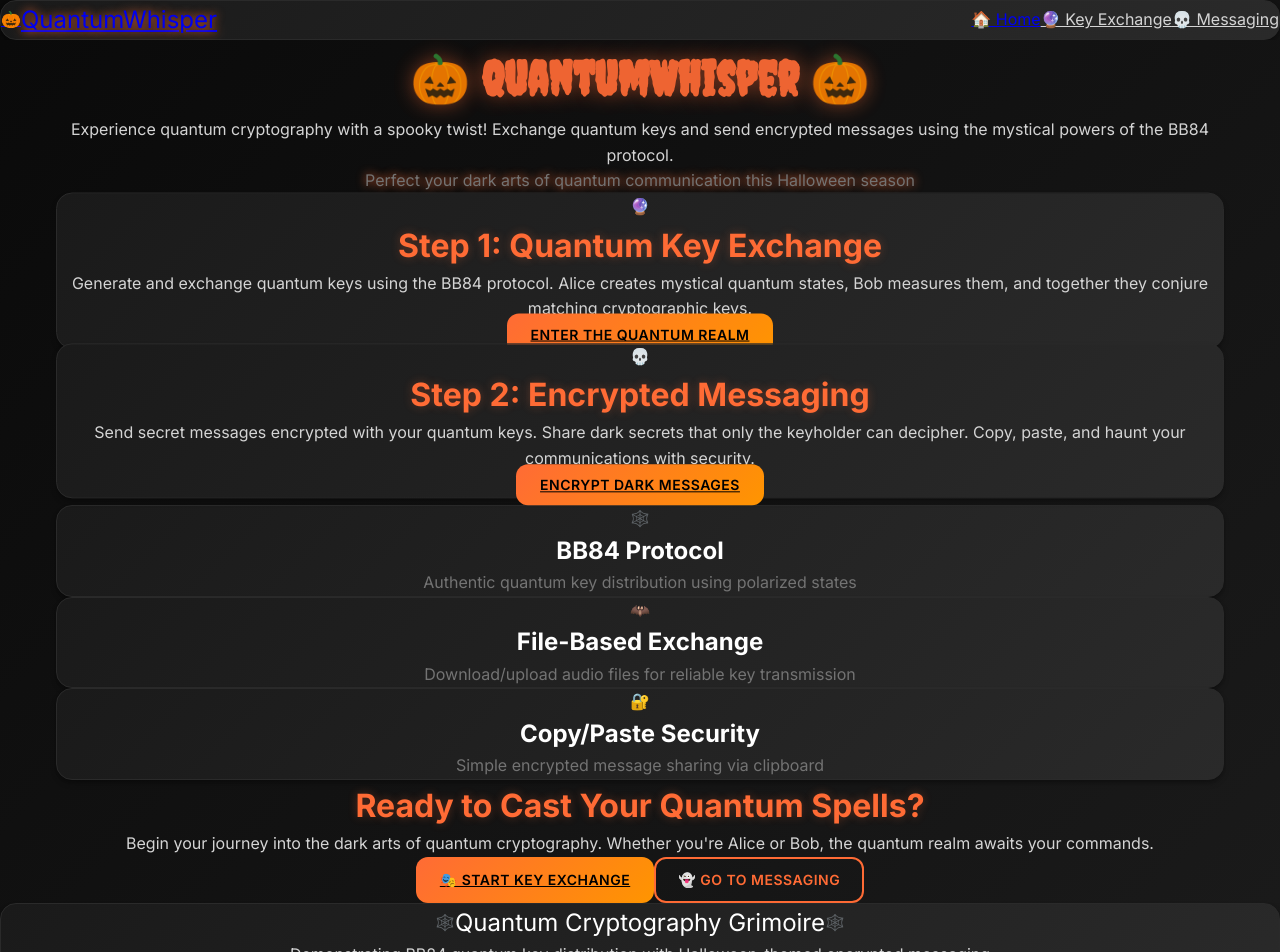
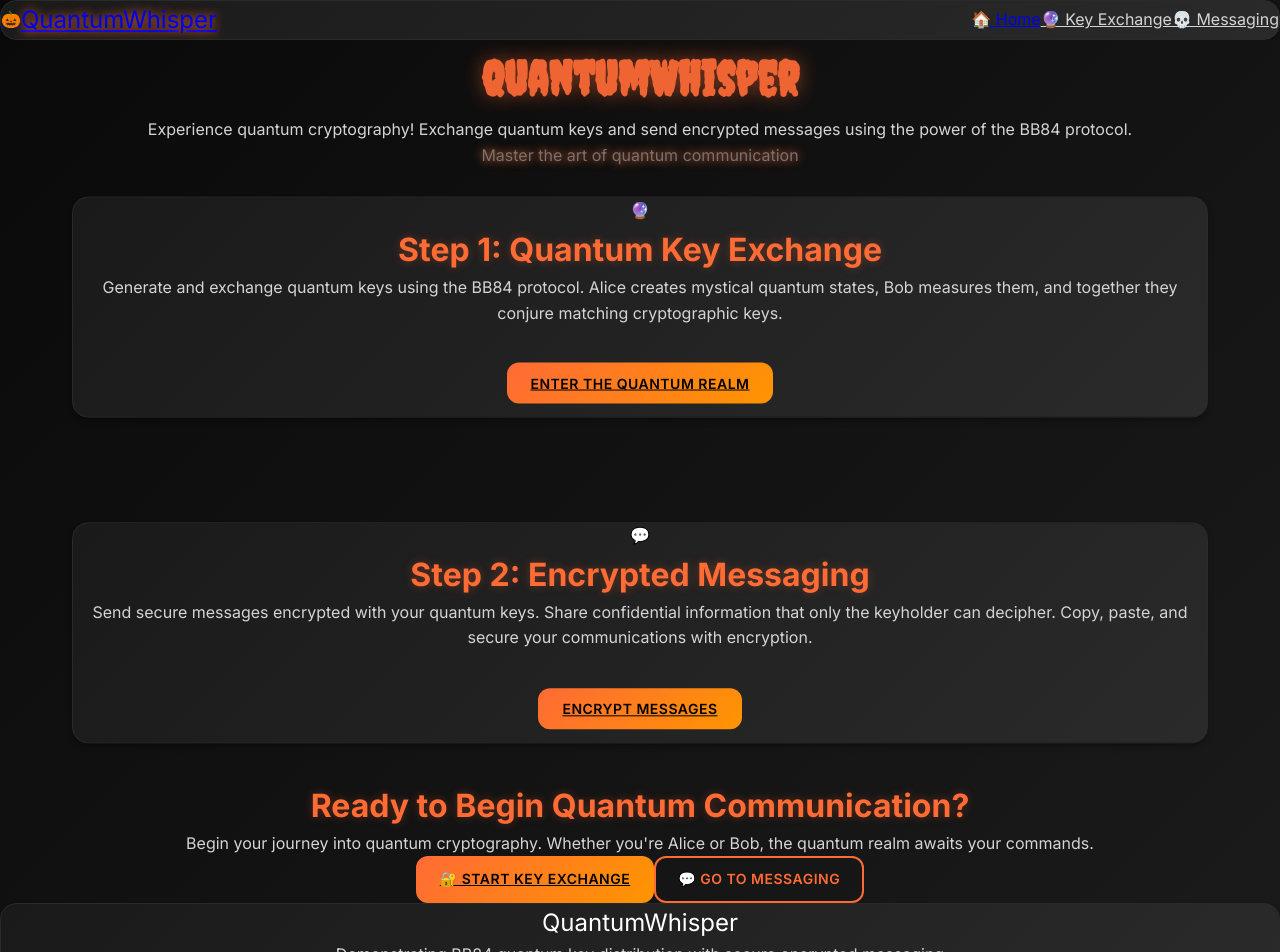
Before and after one commit to prajithravisankar/cqhack25-quantumwhisper, a React (Vite) app in the folder quantumwhisper/: page / in a window 1280 px wide. Shown: the top 952 px of the page. Built offline with nearby package versions, Linux system fonts and the light colour scheme.

Commit message:
working on frontend ui/ux

```diff
--- a/quantumwhisper/src/components/Layout/Footer.jsx
+++ b/quantumwhisper/src/components/Layout/Footer.jsx
@@ -2,35 +2,25 @@ import React from 'react';
 
 const Footer = () => {
   return (
-    <footer className="quantum-card mx-4 mb-4 p-6 text-center">
+    <footer className="quantum-card mx-6 mb-6 p-8 text-center">
       <div className="max-w-4xl mx-auto">
-        <div className="flex items-center justify-center gap-2 mb-4">
-          <span className="text-2xl">🕸️</span>
-          <span className="quantum-heading-md">Quantum Cryptography Grimoire</span>
-          <span className="text-2xl">🕸️</span>
+        <div className="flex items-center justify-center gap-3 mb-6">
+          <span className="quantum-heading-md">QuantumWhisper</span>
         </div>
 
-        <p className="quantum-text text-sm mb-4">
-          Demonstrating BB84 quantum key distribution with Halloween-themed encrypted messaging
+        <p className="quantum-text text-sm mb-8 leading-relaxed">
+          Demonstrating BB84 quantum key distribution with secure encrypted messaging
         </p>
 
-        <div className="flex items-center justify-center gap-6 text-xs quantum-text-muted">
-          <div className="flex items-center gap-1">
+        <div className="flex items-center justify-center gap-8 text-xs quantum-text-muted">
+          <div className="flex items-center gap-2">
             <span>🔬</span>
             <span>Quantum Physics</span>
           </div>
-          <div className="flex items-center gap-1">
+          <div className="flex items-center gap-2">
             <span>🔐</span>
             <span>Cryptography</span>
           </div>
-          <div className="flex items-center gap-1">
-            <span>🎃</span>
-            <span>Halloween 2025</span>
-          </div>
-        </div>
-
-        <div className="mt-4 pt-4 border-t border-gray-700 quantum-text-muted text-xs">
-          "Any sufficiently advanced cryptography is indistinguishable from magic" 🧙‍♂️
         </div>
       </div>
     </footer>
--- a/quantumwhisper/src/index.css
+++ b/quantumwhisper/src/index.css
@@ -464,7 +464,13 @@ body {
 .modern-container {
   max-width: 1200px;
   margin: 0 auto;
-  padding: 0 1rem;
+  padding: 0 2rem;
+}
+
+@media (max-width: 768px) {
+  .modern-container {
+    padding: 0 1.5rem;
+  }
 }
 
 .modern-section {
--- a/quantumwhisper/src/pages/HomePage.jsx
+++ b/quantumwhisper/src/pages/HomePage.jsx
@@ -4,90 +4,67 @@ import { Link } from 'react-router-dom';
 const HomePage = () => {
   return (
     <div className="quantum-bg min-h-screen">
-      <div className="modern-container py-12">
+      <div className="modern-container py-16">
         {/* Hero Section */}
-        <div className="text-center mb-16">
-          <h1 className="quantum-heading-xl mb-6 quantum-flicker">
-            🎃 QuantumWhisper 🎃
+        <div className="text-center mb-24">
+          <h1 className="quantum-heading-xl mb-8 quantum-flicker">
+            QuantumWhisper
           </h1>
-          <p className="text-xl quantum-text mb-8 max-w-3xl mx-auto">
-            Experience quantum cryptography with a spooky twist! Exchange quantum keys
-            and send encrypted messages using the mystical powers of the BB84 protocol.
+          <p className="text-xl quantum-text mb-12 max-w-3xl mx-auto leading-relaxed">
+            Experience quantum cryptography! Exchange quantum keys
+            and send encrypted messages using the power of the BB84 protocol.
           </p>
           <div className="quantum-glow text-lg quantum-text-muted">
-            Perfect your dark arts of quantum communication this Halloween season
+            Master the art of quantum communication
           </div>
         </div>
 
         {/* Feature Cards */}
-        <div className="grid md:grid-cols-2 gap-8 mb-16">
-          <div className="quantum-card p-8 text-center quantum-float">
-            <div className="text-6xl mb-4">🔮</div>
-            <h2 className="quantum-heading-lg mb-4">Step 1: Quantum Key Exchange</h2>
-            <p className="quantum-text mb-6">
+        <div className="grid md:grid-cols-2 mb-24" style={{gap: '50px'}}>
+          <div className="quantum-card p-12 text-center quantum-float" style={{marginTop: '30px', marginBottom: '30px'}}>
+            <div className="text-6xl mb-8">🔮</div>
+            <h2 className="quantum-heading-lg mb-6">Step 1: Quantum Key Exchange</h2>
+            <p className="quantum-text mb-8 leading-relaxed">
               Generate and exchange quantum keys using the BB84 protocol.
               Alice creates mystical quantum states, Bob measures them,
               and together they conjure matching cryptographic keys.
             </p>
+            <div style={{marginTop: '45px', marginBottom: '20px'}}>
               <Link to="/key-exchange" className="quantum-button">
                 Enter the Quantum Realm
               </Link>
             </div>
+          </div>
 
-          <div className="quantum-card p-8 text-center quantum-float" style={{animationDelay: '0.5s'}}>
-            <div className="text-6xl mb-4">💀</div>
-            <h2 className="quantum-heading-lg mb-4">Step 2: Encrypted Messaging</h2>
-            <p className="quantum-text mb-6">
-              Send secret messages encrypted with your quantum keys.
-              Share dark secrets that only the keyholder can decipher.
-              Copy, paste, and haunt your communications with security.
+          <div className="quantum-card p-12 text-center quantum-float" style={{animationDelay: '0.5s', marginTop: '30px', marginBottom: '30px'}}>
+            <div className="text-6xl mb-8">💬</div>
+            <h2 className="quantum-heading-lg mb-6">Step 2: Encrypted Messaging</h2>
+            <p className="quantum-text mb-8 leading-relaxed">
+              Send secure messages encrypted with your quantum keys.
+              Share confidential information that only the keyholder can decipher.
+              Copy, paste, and secure your communications with encryption.
             </p>
+            <div style={{marginTop: '45px', marginBottom: '20px'}}>
               <Link to="/messaging" className="quantum-button">
-              Encrypt Dark Messages
+                Encrypt Messages
               </Link>
             </div>
-        </div>
-
-        {/* Features Grid */}
-        <div className="grid md:grid-cols-3 gap-6 mb-16">
-          <div className="quantum-card p-6 text-center">
-            <div className="text-3xl mb-3">🕸️</div>
-            <h3 className="quantum-heading-md mb-2">BB84 Protocol</h3>
-            <p className="quantum-text-muted text-sm">
-              Authentic quantum key distribution using polarized states
-            </p>
-          </div>
-
-          <div className="quantum-card p-6 text-center">
-            <div className="text-3xl mb-3">🦇</div>
-            <h3 className="quantum-heading-md mb-2">File-Based Exchange</h3>
-            <p className="quantum-text-muted text-sm">
-              Download/upload audio files for reliable key transmission
-            </p>
-          </div>
-
-          <div className="quantum-card p-6 text-center">
-            <div className="text-3xl mb-3">🔐</div>
-            <h3 className="quantum-heading-md mb-2">Copy/Paste Security</h3>
-            <p className="quantum-text-muted text-sm">
-              Simple encrypted message sharing via clipboard
-            </p>
           </div>
         </div>
 
         {/* Call to Action */}
         <div className="text-center">
-          <h2 className="quantum-heading-lg mb-4">Ready to Cast Your Quantum Spells?</h2>
-          <p className="quantum-text mb-8 max-w-2xl mx-auto">
-            Begin your journey into the dark arts of quantum cryptography.
+          <h2 className="quantum-heading-lg mb-6">Ready to Begin Quantum Communication?</h2>
+          <p className="quantum-text mb-12 max-w-2xl mx-auto leading-relaxed">
+            Begin your journey into quantum cryptography.
             Whether you're Alice or Bob, the quantum realm awaits your commands.
           </p>
-          <div className="flex justify-center gap-4">
+          <div className="flex justify-center gap-6">
             <Link to="/key-exchange" className="quantum-button">
-              🎭 Start Key Exchange
+              🔐 Start Key Exchange
             </Link>
             <Link to="/messaging" className="quantum-button-outline">
-              👻 Go to Messaging
+              💬 Go to Messaging
             </Link>
           </div>
         </div>
```
Also changed, not shown: quantumwhisper/src/pages/KeyExchangePage.jsx (+27 -27 lines), quantumwhisper/src/pages/MessagingPage.jsx (+51 -51 lines), 1 other file (tests, documents, lock files or other folders). Lines whose indentation alone changed are shown as unchanged.
